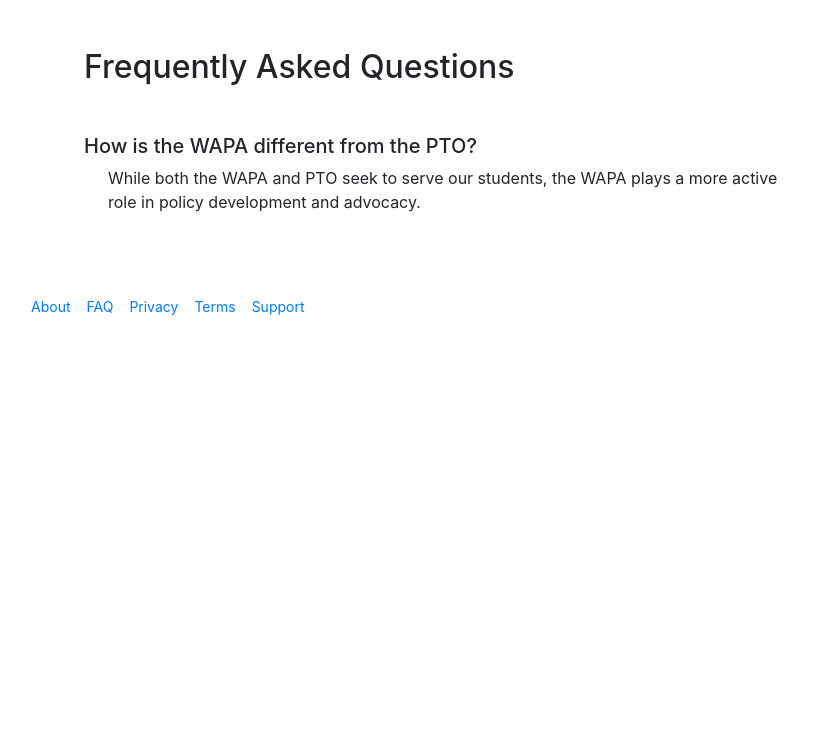
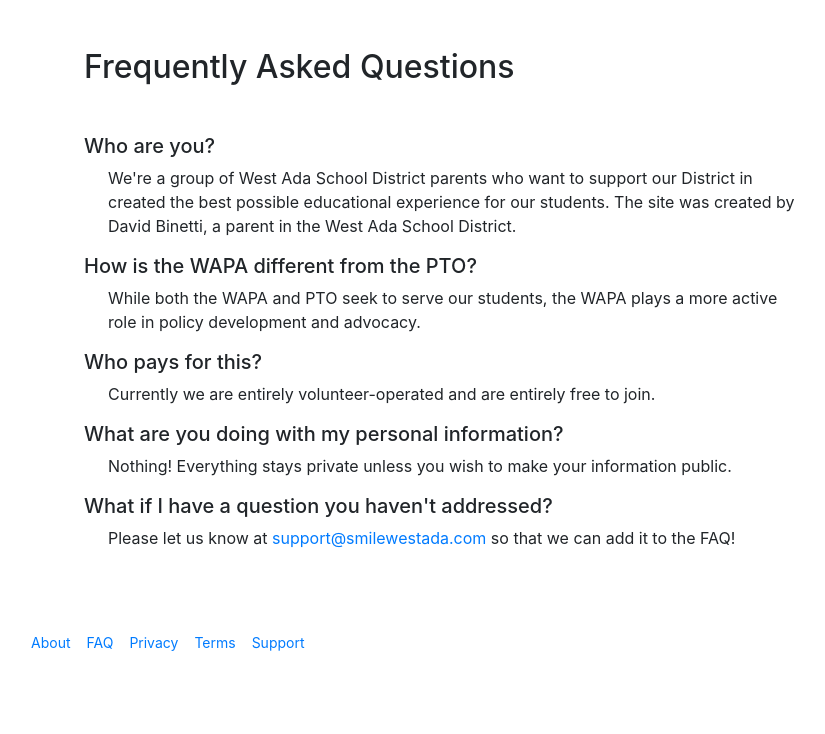
Before and after one commit to dbinetti/wapa, a Django app: page /faq/ in a window 1280 px wide. Shown: the part 76-810 px from the top of the page, without its empty margins (1-826 px from the left). Before the commit the page ends 391 px from the top, so only its background shows below. Run offline with Django 3.2, Linux system fonts and the light colour scheme; some libraries are stand-ins or nearby versions.

Commit message:
add content

```diff
--- a/project/app/templates/app/pages/faq.html
+++ b/project/app/templates/app/pages/faq.html
@@ -13,11 +13,46 @@
   <section class='my-5'>
     <div class='my-2'>
       <h5>
+        Who are you?
+      </h5>
+      <p class='pl-4 col-lg-8'>
+        We're a group of West Ada School District parents who want to support our District in created the best possible educational experience for our students.  The site was created by David Binetti, a parent in the West Ada School District.
+      </p>
+    </div>
+    <div class='my-2'>
+      <h5>
         How is the WAPA different from the PTO?
       </h5>
       <p class='pl-4 col-lg-8'>
         While both the WAPA and PTO seek to serve our students, the WAPA plays a more active role in policy development and advocacy.
       </p>
     </div>
+    <div class='my-2'>
+      <h5>
+        Who pays for this?
+      </h5>
+      <p class='pl-4 col-lg-8'>
+        Currently we are entirely volunteer-operated and are entirely free to join.
+      </p>
+    </div>
+    <div class='my-2'>
+      <h5>
+        What are you doing with my personal information?
+      </h5>
+      <p class='pl-4 col-lg-8'>
+        Nothing!  Everything stays private unless you wish to make your information public.
+      </p>
+    </div>
+    <div class='my-2'>
+      <h5>
+        What if I have a question you haven't addressed?
+      </h5>
+      <p class='pl-4 col-lg-8'>
+        Please let us know at <a href='mailto:support@smilewestada.com'>support@smilewestada.com</a> so that we can add it to the FAQ!
+      </p>
+    </div>
+
+
+
   </section>
 {% endblock content %}
```
Also changed, not shown: project/app/templates/app/pages/index.html (+6 -1 lines).
